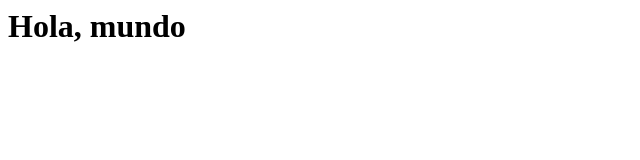
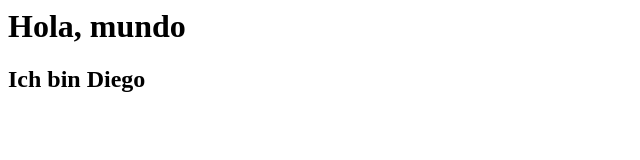
Before and after one commit to diegoj011/diegoj011.github.io, a plain HTML site: page index.html in a window 1280 px wide. Shown: the whole page, without its empty margins (0-640 px from the left). Drawn offline with Linux system fonts and the light colour scheme.

Commit message:
Update index.html

```diff
--- a/index.html
+++ b/index.html
@@ -1,5 +1,6 @@
 <html>
 <body>
 <h1> Hola, mundo <h1>
+<h2>Ich bin Diego<h2>
 </body>
 </html>
```
